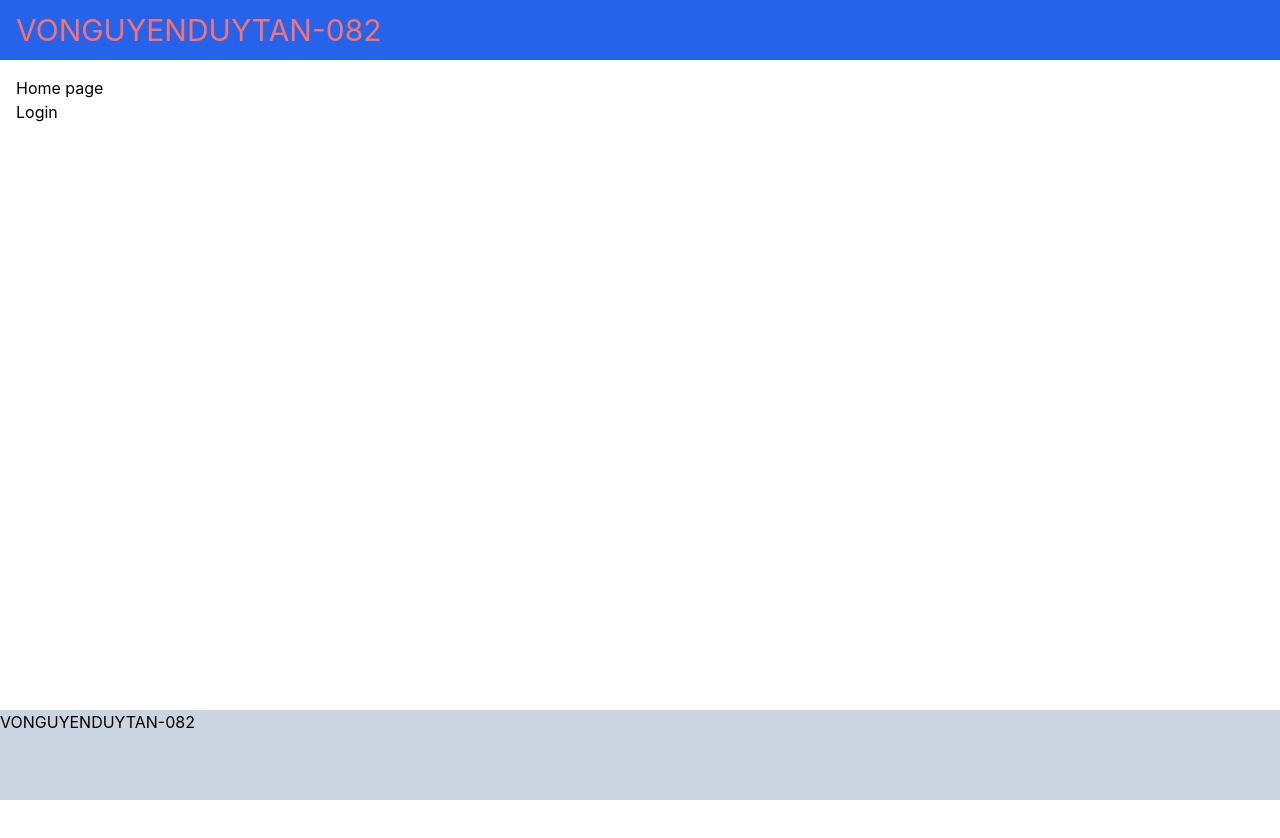
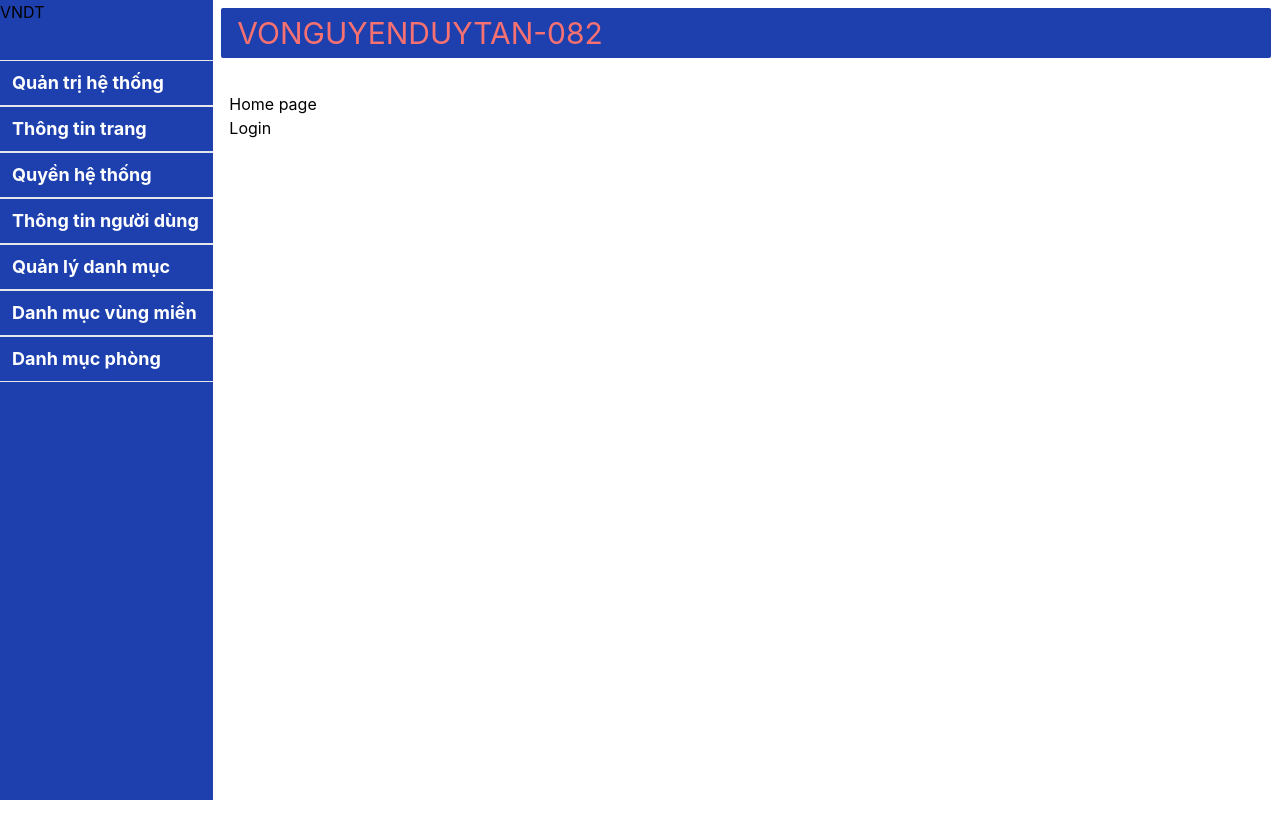
Before and after one commit to VNDT-082/my-project, a React (Create React App) app: page / in a window 1280 px wide. Shown: the top 838 px of the page. Before the commit the page ends 800 px from the top, so only its background shows below. Built offline with nearby package versions, Linux system fonts and the light colour scheme.

Commit message:
slidebar

```diff
--- a/src/components/Header.tsx
+++ b/src/components/Header.tsx
@@ -1,6 +1,6 @@
 const Header = () => {
     return (
-        <div className="bg-blue-600 w-full h-[60px] p-4 flex items-center">
+        <div className="bg-blue-800 w-full h-[60px] p-4 flex items-center fixed">
             <p className="text-red-400 text-3xl">VONGUYENDUYTAN-082</p>
         </div>
     )
--- /dev/null
+++ b/src/components/HeaderActionBar.tsx
@@ -0,0 +1,11 @@
+const HeaderActionBar = () => {
+    return (
+        <div className="w-full p-2 ">
+            <div className="bg-blue-800 w-[82%] h-[50px]  p-4 flex items-center  fixed  rounded-sm">
+                <p className="text-red-400 text-3xl">VONGUYENDUYTAN-082</p>
+            </div>
+        </div>
+
+    )
+}
+export default HeaderActionBar;
--- /dev/null
+++ b/src/components/SlideBar.tsx
@@ -0,0 +1,30 @@
+import AbpMenu from "../interface/AbpMenu";
+
+const SlideBar = () => {
+
+    const listMenu: AbpMenu[] = [
+        { menu_name: 'Quản trị hệ thống' },
+        { menu_name: 'Thông tin trang' },
+        { menu_name: 'Quyền hệ thống' },
+        { menu_name: 'Thông tin người dùng' },
+        { menu_name: 'Quản lý danh mục' },
+        { menu_name: 'Danh mục vùng miền' },
+        { menu_name: 'Danh mục phòng' }];
+    return (
+        <div className="w-full h-full max-w-[320px] bg-blue-800">
+            <div className="h-[60px]">VNDT</div>
+            <ul>
+                {listMenu.map(item => {
+                    return <li className="text-lg text-white font-bold my-0
+                    px-3 py-2 w-full border-b border-t hover:scale-105 cursor-pointer">
+                        <p >
+                            {item.menu_name}
+                        </p>
+                    </li>
+                }
+                )}
+            </ul>
+        </div>
+    );
+}
+export default SlideBar;
--- a/src/components/core/FormControl.tsx
+++ b/src/components/core/FormControl.tsx
@@ -29,10 +29,10 @@ const FormControl = (props: FormControlItem) => {
                 }} />
             {labelType == 0 ?
                 <label htmlFor={`input_form_element_${id}`} id={`input_form_label_${id}`}
-                    className={`input_form_label w-full  ${labelState ? 'transform -translate-y-[22px] text-white' : 'mb-0 text-blue-950'}`}>{label}</label>
+                    className={`input_form_label w-full  ${labelState ? 'transform md:-translate-y-[22px] -translate-y-[26px] text-white' : 'mb-0 text-blue-950'}`}>{label}</label>
                 :
                 <label htmlFor={`input_form_element_${id}`} id={`input_form_label_${id}`}
-                className={`input_form_label w-full  text-blue-950 ${labelState ? 'transform -translate-y-[22px]' : 'mb-0'}`}>{label}</label>
+                    className={`input_form_label w-full  text-blue-950 ${labelState ? 'transform md:-translate-y-[22px] -translate-y-[26px]' : 'mb-0'}`}>{label}</label>
 
 
             }
--- a/src/components/layout/BaseLayout.tsx
+++ b/src/components/layout/BaseLayout.tsx
@@ -1,16 +1,29 @@
 import Footer from "../Footer";
 import Header from "../Header";
+import HeaderActionBar from "../HeaderActionBar";
+import SlideBar from "../SlideBar";
 
 
 
 const BaseLayout: React.FC<{ children: React.ReactNode }> = ({ children }) => {
     return (
         <div className="w-full flex flex-col min-h-screen">
-            <Header />
-            <main className="flex-grow p-4">
-                {children}
+            <main className=" flex flex-row">
+                <div className="w-2/12 h-screen fixed">
+                    <SlideBar />
+                </div>
+                <div className="w-2/12 h-screen">
+                </div>
+                <div className="flex flex-col w-10/12">
+                    <HeaderActionBar />
+                    <div className="p-4 h-[1500px] mt-[60px]">
+                        {children}
+                    </div>
+                    <Footer />
+                </div>
+
             </main>
-            <Footer />
+
         </div>
     );
 };
--- /dev/null
+++ b/src/interface/AbpMenu.ts
@@ -0,0 +1,3 @@
+export default interface AbpMenu {
+    menu_name: string
+}
--- a/src/pages/HomePage.tsx
+++ b/src/pages/HomePage.tsx
@@ -1,5 +1,6 @@
 import { Link } from "react-router-dom";
 import BaseLayout from "../components/layout/BaseLayout";
+import SlideBar from "../components/SlideBar";
 
 const HomePage = () => {
     return (
--- a/src/pages/LoginPage.tsx
+++ b/src/pages/LoginPage.tsx
@@ -22,9 +22,12 @@ const LoginPage = () => {
     return (
         <>
             <div className="w-full h-full fixed bg-white flex justify-center items-center"
-                style={{ backgroundImage: "url('bg.jpg')" }}>
-                <div className="w-10/12 sm:w-8/12 md:w-8/12 lg:w-3/12 bg-blue-800 rounded-md min-w-[320px]
-                shadow-blue-950 shadow-md max-h-[360px] h-[360px] overflow-hidden relative">
+                style={{
+                    backgroundImage: "url('bg.jpg')", backgroundRepeat: "no-repeat",
+                    backgroundAttachment: 'fixed', backgroundSize: 'cover'
+                }}>
+                <div className="w-10/12 sm:w-8/12 md:w-6/12 lg:w-3/12 bg-blue-800 rounded-md min-w-[320px]
+                shadow-blue-950 shadow-md h-[400px] md:h-[360px] overflow-hidden relative">
                     <div className="w-full h-full flex justify-center px-[20px] py-[20px] absolute">
                         {isFormLogin ? <p className="text-lg font-bold text-white text-center my-2 cursor-pointer
                             hover:scale-[1.01]"
@@ -59,7 +62,7 @@ const LoginPage = () => {
                     <div className={`w-full h-full flex justify-center px-[20px] py-[20px] bg-white
                     rounded-t-md
                       shadow-sm shadow-gray-400 absolute transition-transform duration-500 z-20 ease-in-out
-                      ${isFormLogin ? 'transform -translate-y-[180px] mt-[250px] ' : 'mt-[290px]'} `}>
+                      ${isFormLogin ? 'transform -translate-y-[180px] mt-[250px] ' : 'md:mt-[280px] mt-[320px]'} `}>
                         {!isFormLogin ? <p className="text-lg font-bold text-blue-950 text-center my-2 cursor-pointer
                             hover:scale-[1.01] "  onClick={() => setIsFormLogin(true)}>Login</p> : null}
 
```
